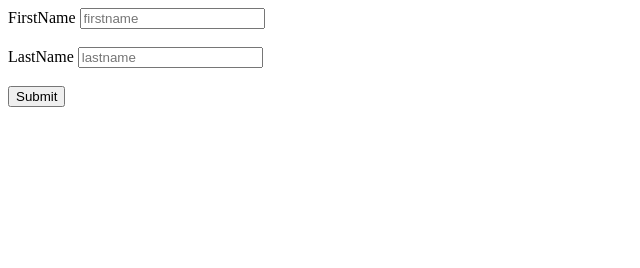
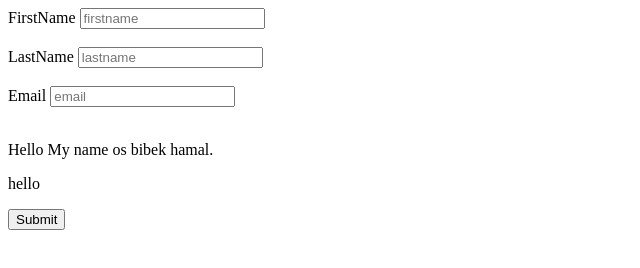
Before and after one commit to Bibek545/git-test1, a plain HTML site: page index.html in a window 1280 px wide. Shown: the whole page, without its empty margins (0-640 px from the left). Drawn offline with Linux system fonts and the light colour scheme.

Commit message:
email update

```diff
--- a/index.html
+++ b/index.html
@@ -13,6 +13,12 @@
         <input type="text" placeholder="lastname" required/>
         <br />
         <br />
+        <label>Email</label>
+        <input type="email" placeholder="email" required/>
+        <br />
+        <br />
+        <p>Hello My  name os bibek hamal.</p>
+        <p>hello</p>
         <button type="submit">Submit</button>
 
     </form>
```
